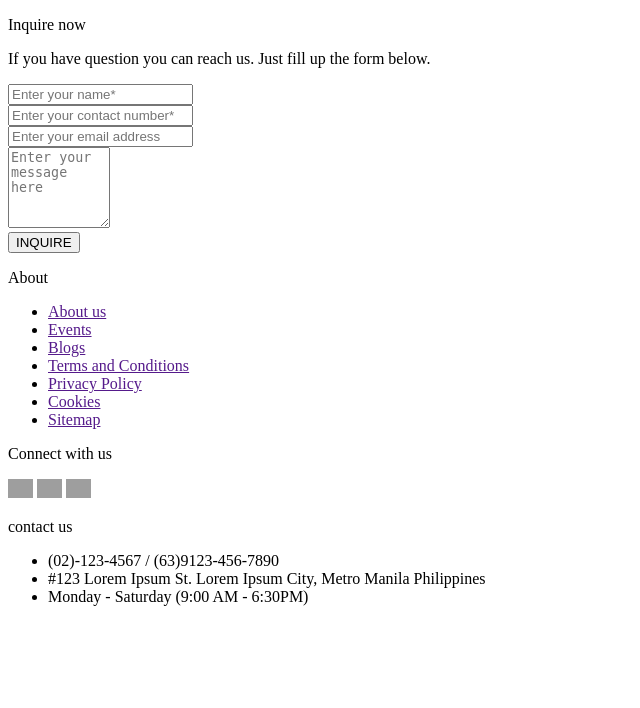
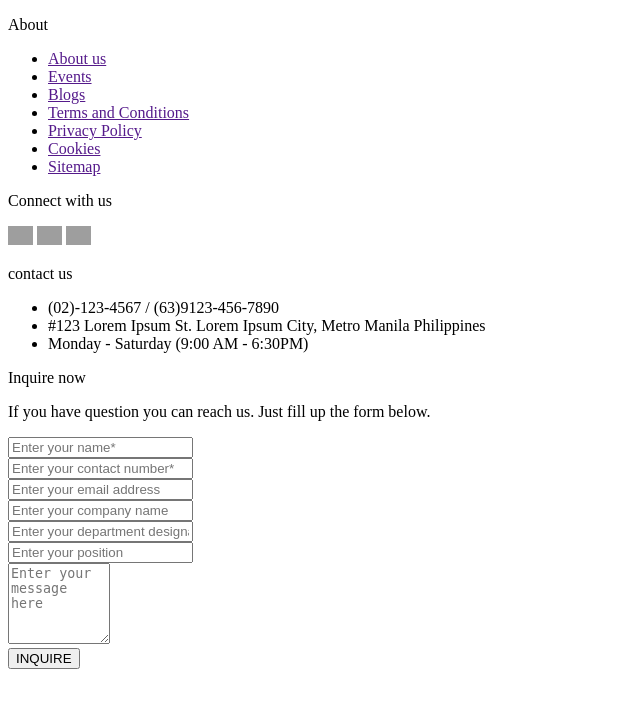
Before and after one commit to monddiestro/cytek-cms, a PHP site: the page made by application/views/pre-footer.php in a window 1280 px wide. Shown: the top 708 px of the page, without its empty margins (0-640 px from the left). Run offline with PHP 8.4, Linux system fonts and the light colour scheme; the template is opened without the code that fills it, so the values that code supplies are empty; grey boxes are pictures that could not be loaded.

Commit message:
fix footer inquire form

```diff
--- a/application/views/pre-footer.php
+++ b/application/views/pre-footer.php
@@ -1,7 +1,7 @@
 <footer>
-  <div class="container footer-section">
+  <div class="container-fluid footer-section">
     <div class="row">
-      <div class="col-lg-8 pr-0 text-white">
+      <div class="col-lg-7 pr-0 text-white">
         <div class="row">
           <?php foreach($categories as $c): ?>
           <div class="col-lg-4 col-md-6">
@@ -17,28 +17,7 @@
           <?php endforeach; ?>
         </div>
       </div>
-      <div class="col-lg-4 col-md-6 pl-4 mb-4">
-        <p class="footer-title">Inquire now</p>
-        <p class="footer-content">If you have question you can reach us. Just fill up the form below.</p>
-        <div class="alert alert-success alert-dismissible fade show" role="alert" id="success-footer" style="display:none">
-          <strong>Thank you!</strong> We received your inquiry we will contact you soon.
-          <button type="button" class="close" data-dismiss="alert" aria-label="Close">
-            <span aria-hidden="true">&times;</span>
-          </button>
-        </div>
-        <div class="form-group">
-          <input type="text" id="footer-name" class="form-control" name="name" placeholder="Enter your name*" required>
-        </div>
-        <div class="form-group">
-          <input type="text" id="footer-contact" class="form-control" name="contact" placeholder="Enter your contact number*" required>
-        </div>
-        <div class="form-group">
-          <input type="text" id="footer-email" name="email" class="form-control" placeholder="Enter your email address">
-        </div>
-        <div class="form-group">
-          <textarea name="message" id="footer-message" class="form-control" cols="10" rows="5" placeholder="Enter your message here"></textarea>
-        </div>
-        <button type="submit" id="footer-inquire" class="btn btn-warning text-white mw-100">INQUIRE</button>
+      <div class="col-lg-3">
         <div class="row">
           <div class="col-lg-6">
             <p class="footer-title">About</p>
@@ -66,6 +45,38 @@
           <li><span>Monday - Saturday (9:00 AM - 6:30PM)</span></li>
         </ul>
       </div>
+      <div class="col-lg-2 pl-4 mb-4">
+        <p class="footer-title">Inquire now</p>
+        <p class="footer-content">If you have question you can reach us. Just fill up the form below.</p>
+        <div class="alert alert-success alert-dismissible fade show" role="alert" id="success-footer" style="display:none">
+          <strong>Thank you!</strong> We received your inquiry we will contact you soon.
+          <button type="button" class="close" data-dismiss="alert" aria-label="Close">
+            <span aria-hidden="true">&times;</span>
+          </button>
+        </div>
+        <div class="form-group">
+          <input type="text" id="footer-name" class="form-control" name="name" placeholder="Enter your name*" required>
+        </div>
+        <div class="form-group">
+          <input type="text" id="footer-contact" class="form-control" name="contact" placeholder="Enter your contact number*" required>
+        </div>
+        <div class="form-group">
+          <input type="text" id="footer-email" name="email" class="form-control" placeholder="Enter your email address">
+        </div>
+        <div class="form-group">
+          <input type="text" name="company_name" id="footer-company" class="form-control" placeholder="Enter your company name">
+        </div>
+        <div class="form-group">
+          <input type="text" name="department" id="footer-department" class="form-control" placeholder="Enter your department designation">
+        </div>
+        <div class="form-group">
+          <input type="text" name="position" id="footer-position" class="form-control" placeholder="Enter your position">
+        </div>
+        <div class="form-group">
+          <textarea name="message" id="footer-message" class="form-control" cols="10" rows="5" placeholder="Enter your message here"></textarea>
+        </div>
+        <button type="submit" id="footer-inquire" class="btn btn-warning text-white mw-100">INQUIRE</button>
+      </div>
     </div>
   </div>
 </footer>
--- a/application/views/script.php
+++ b/application/views/script.php
@@ -69,13 +69,16 @@
     var contact = $('#footer-contact');
     var email = $('#footer-email');
     var message = $('#footer-message');
+    var company = $('#footer-company');
+    var department = $('#footer-department');
+    var postion = $('#footer-position');
     var notif = $('#success-footer');
 
     name.val() == '' ? name.addClass('is-invalid') : name.removeClass('is-invalid');
     contact.val() == '' ? contact.addClass('is-invalid') : contact.removeClass('is-invalid');
 
     if(name.val() != '' && contact.val() != '') {
-      post_inquire(name.val(),contact.val(),email.val(),message.val(),'Footer Contact Form',notif);
+      post_inquire(name.val(),contact.val(),email.val(),company.val(),department.val(),position.val(),message.val(),'Footer Contact Form',notif);
       name.val('');
       contact.val('');
       email.val('');
```
